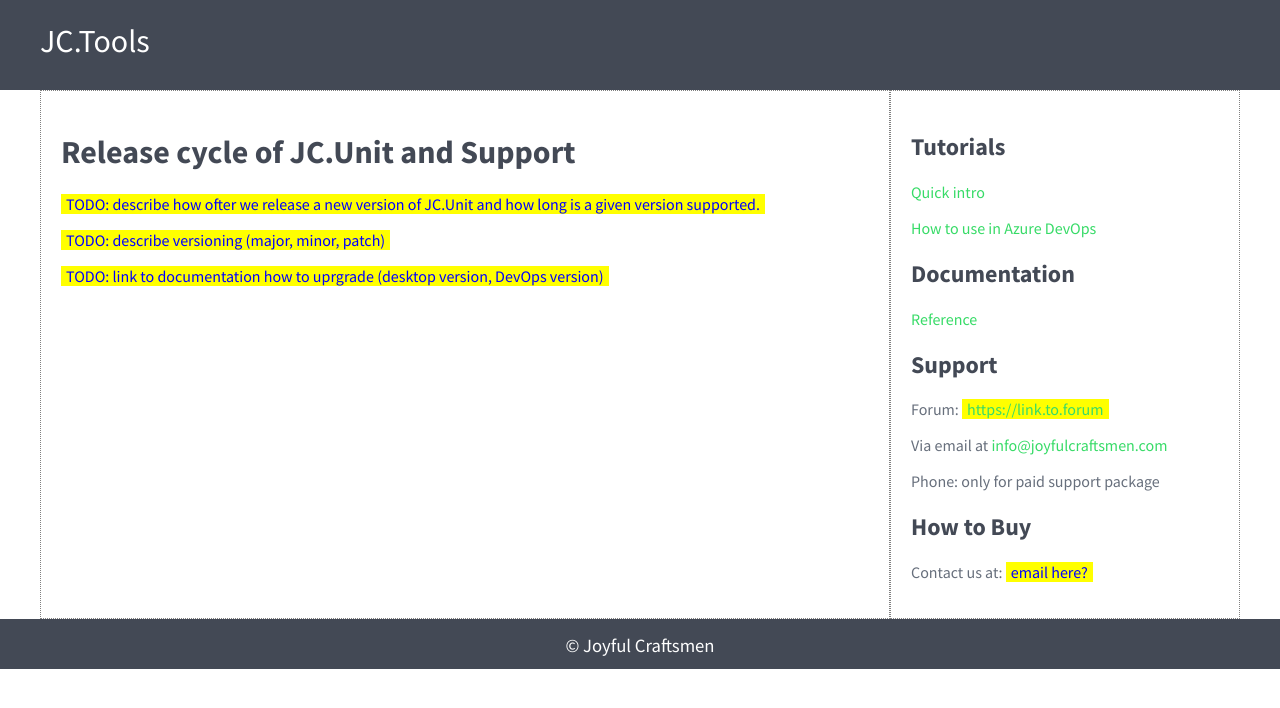
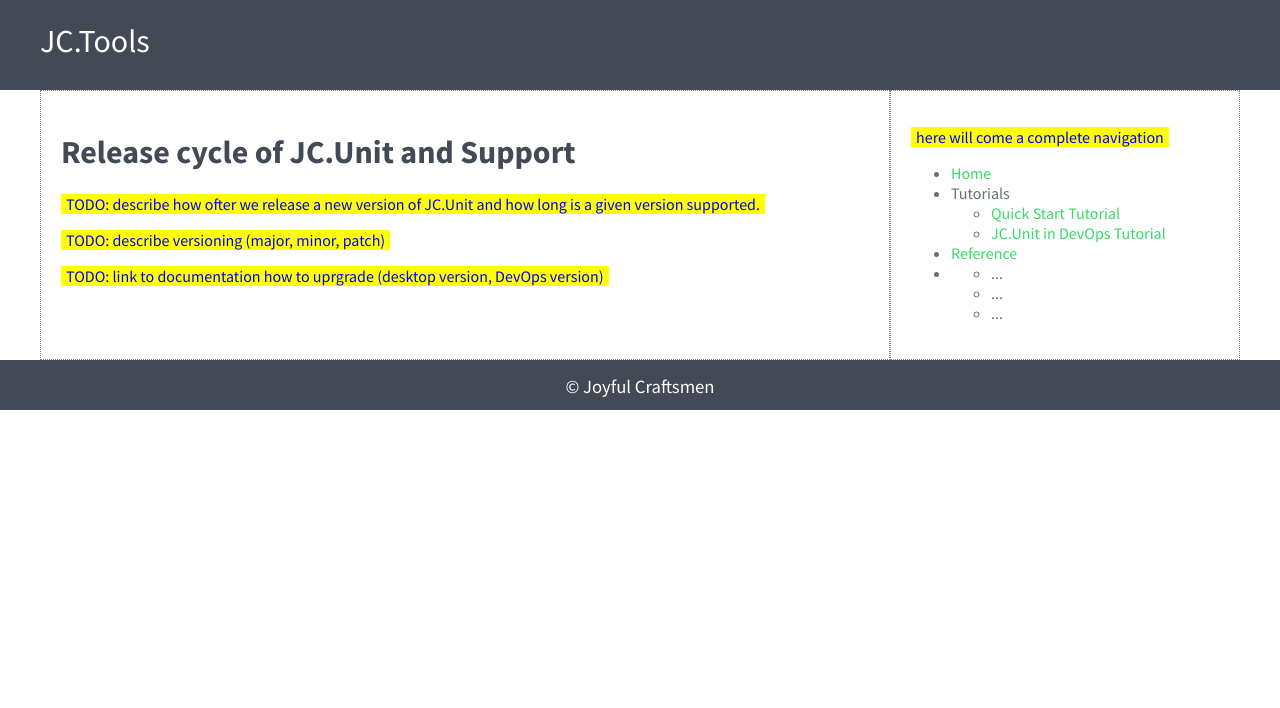
Before and after one commit to joyfulcraftsmen/JC.Tools, a Jekyll site: the page built from release-cycle-and-support.md, in a window 1280 px wide. Shown: the top 708 px of the page. Built offline with Jekyll 4.4.1, drawn with Linux system fonts in a browser that asks for light colours; our own code applies the rules of GitHub Pages for plain Markdown files.

Commit message:
Reorganized, navigation on right.

```diff
--- a/_layouts/default.html
+++ b/_layouts/default.html
@@ -21,17 +21,24 @@
       <div class="main">
         <div class="content">{{ content }}</div>
         <div class="sidebar">
-            <h2>Tutorials</h2>
-            <p><a href="/JC.Tools/quick-start-local/intro">Quick intro</a></p>
-            <p><a href="/JC.Tools/quick-start-devops/intro">How to use in Azure DevOps</a></p>
-            <h2>Documentation</h2>
-            <p><a href="/JC.Tools/reference">Reference</a></p>
-            <h2>Support</h2>
-            <p>Forum: <span class="todo"><a href="#">https://link.to.forum</a></span></p>
-            <p>Via email at <a href="mailto:info@joyfulcraftsmen.com">info@joyfulcraftsmen.com</a></p>
-            <p>Phone: only for paid support package</p>
-            <h2>How to Buy</h2>
-            <p>Contact us at: <span class="todo">email here?</span></p>
+            <p><span class="todo">here will come a complete navigation</span></p>
+            <ul>
+                <li><a href="/JC.Tools/index">Home</a></li>
+                <li>Tutorials
+                    <ul>
+                        <li><a href="/JC.Unit/quick-start-local/intro">Quick Start Tutorial</a></li>
+                        <li><a href="/JC.Unit/quick-start-devops/intro">JC.Unit in DevOps Tutorial</a></li>
+                    </ul>
+                </li>
+                <li><a href="/JC.Unit/reference/index">Reference</a></li>
+                <li>
+                    <ul>
+                        <li>...</li>
+                        <li>...</li>
+                        <li>...</li>
+                    </ul>
+                </li>
+            </ul>
         </div>
       </div>
       <footer class="footer">
```
Also changed, not shown: index.md (+10 -31 lines), reference/index.md (added, +37 -0 lines).
